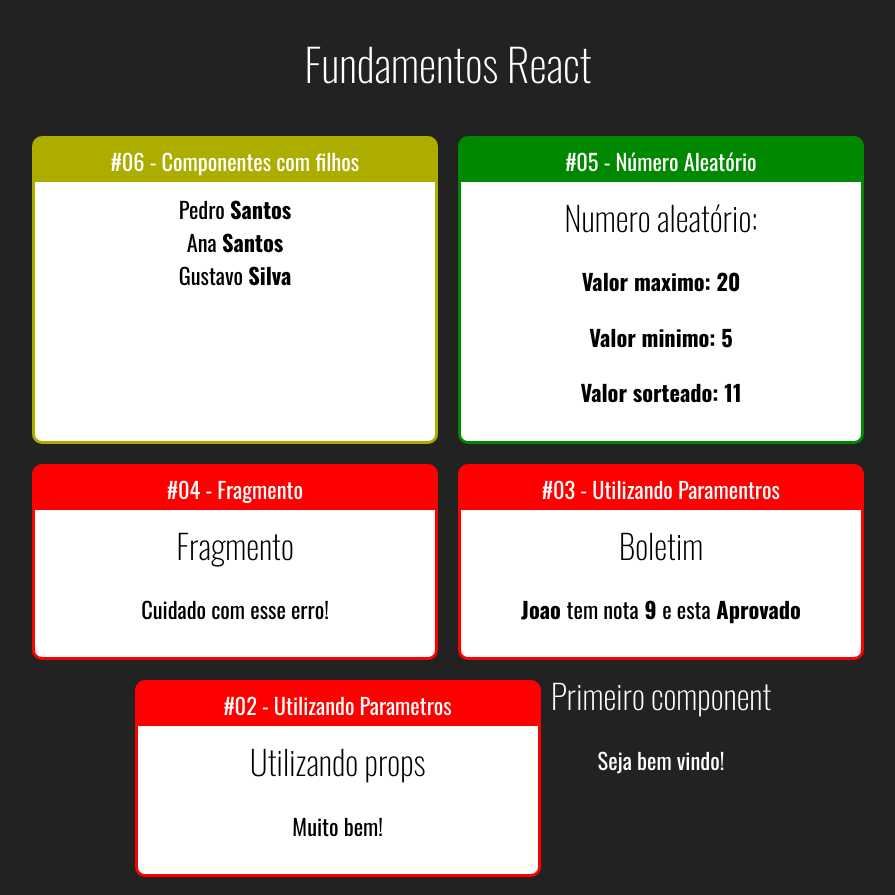
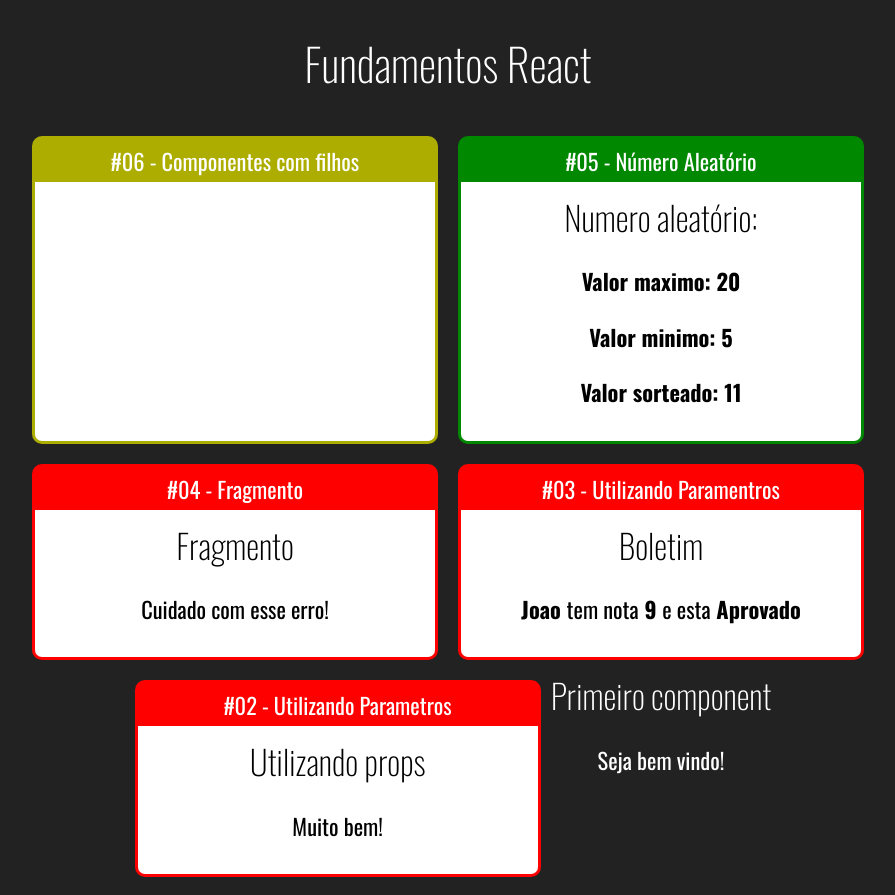
Before and after one commit to jaovw/React, a React (Create React App) app in the folder fundamentos-react/: page / in a window 1280 px wide. Shown: the whole page, without its empty margins (192-1087 px from the left). Built offline with nearby package versions, Linux system fonts and the light colour scheme.

Commit message:
Resolvendo  o warning de key

```diff
--- a/fundamentos-react/src/components/basic/Familia.jsx
+++ b/fundamentos-react/src/components/basic/Familia.jsx
@@ -1,13 +1,20 @@
-import React from "react";
-import FamiliaMembro from "./FamiliaMembro";
+import React, { cloneElement } from "react";
 
 export default props => {
     return (
-            //  UTILIZANDO O SPREAD OPERATOR PARA PEGAR TODAS AS PROPS (PARAMETROS)
+
         <div>
-            <FamiliaMembro nome='Pedro' sobrenome={props.sobrenome}/>
-            <FamiliaMembro nome='Ana' {...props}/>
-            <FamiliaMembro nome='Gustavo' sobrenome='Silva'/>
+            {/* {React.cloneElement(props.children,{ ...props })} CASO SEJA APENAS UM ELEMENTO*/}
+            {
+                React.Children.map(props.children, el =>{
+                    return cloneElement(el,props)
+                })
+            }
+            {/* DE FORMA RESUMIDA POREM CORRIGINDO ERRO DE KEY
+                props.children.map((child,i) => {
+                    return cloneElement(child, { ...props, key: i })
+                })
+            */}
         </div>
     )
 }
```
